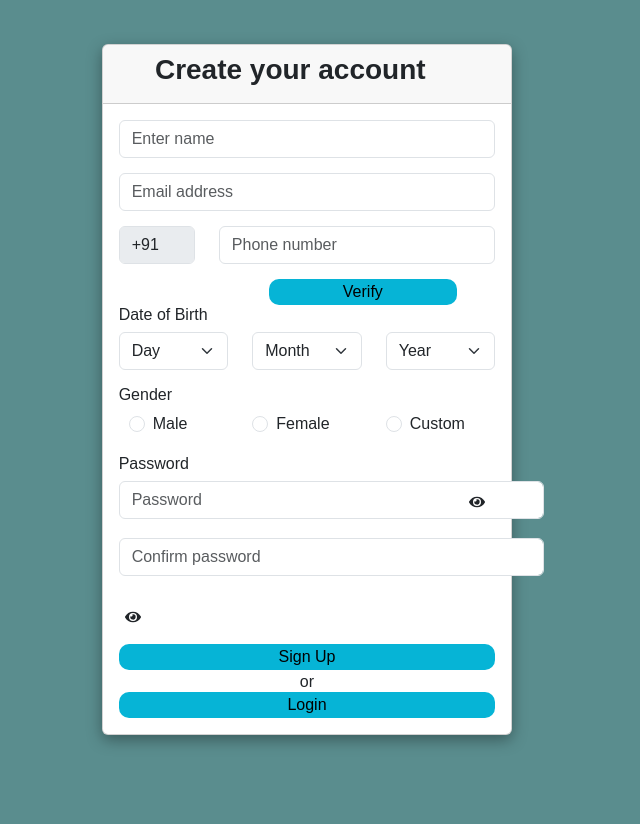
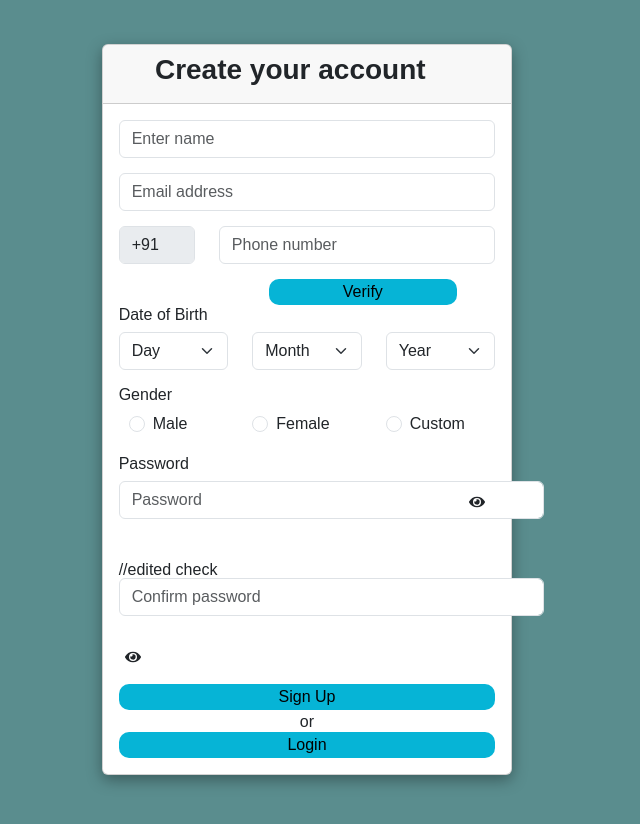
Before and after one commit to subaguruprabakaran/PollingBoothREACT, a React (Create React App) app: page /Signup in a window 1280 px wide. Shown: the top 824 px of the page, without its empty margins (333-973 px from the left). Built offline with nearby package versions, Linux system fonts and the light colour scheme.

Commit message:
update 3

```diff
--- a/src/Components/Signup.js
+++ b/src/Components/Signup.js
@@ -852,7 +852,7 @@ function Signup() {
   </InputGroup>
 </div>
 
-
+//edited check
 <p></p>
 <div style={{marginTop:"-20px"}} className="passwordd-input-container">
 <InputGroup className="mb-3">
```
